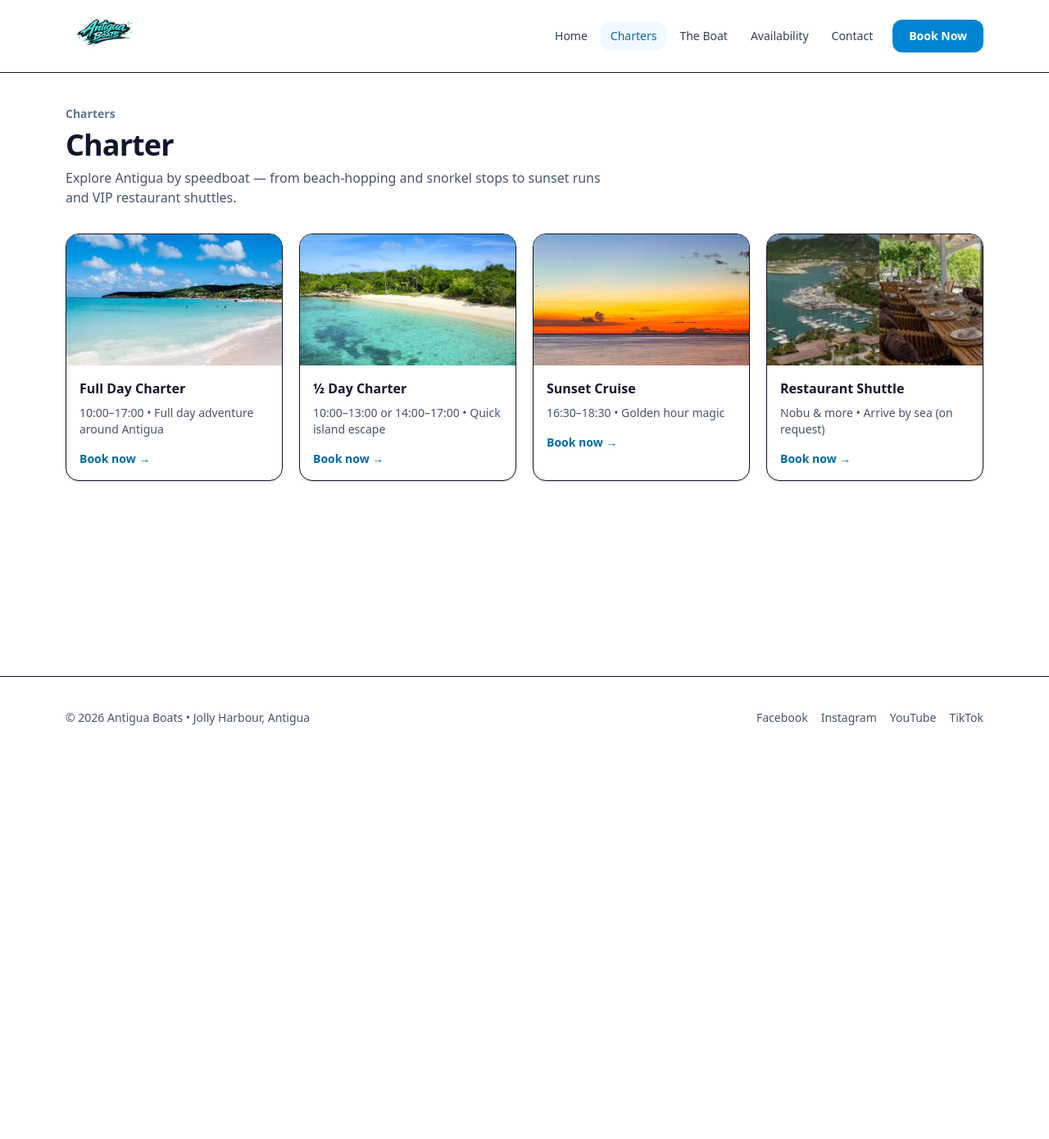
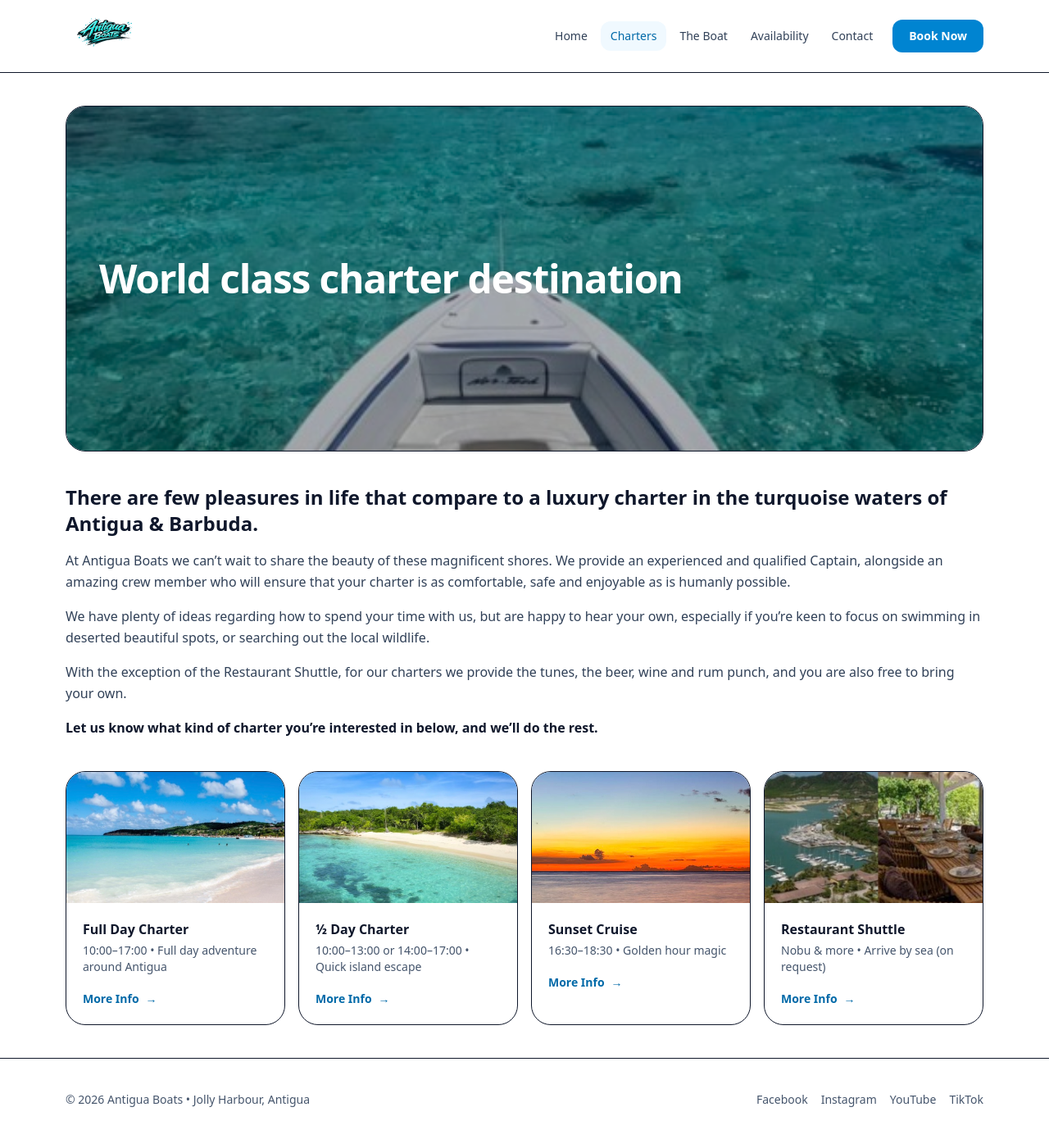
Before and after one commit to paulfairbrother1000/antiguaboats-web, a Next.js app: page /charters in a window 1280 px wide. Shown: the whole page at 82% size. Before the commit the page ends 926 px from the top, so only its background shows below. Built offline with nearby package versions, Linux system fonts and the light colour scheme.

Commit message:
charters

```diff
--- a/src/app/charters/page.tsx
+++ b/src/app/charters/page.tsx
@@ -34,33 +34,96 @@ const charterTiles: CharterTile[] = [
   },
 ];
 
+export const dynamic = "force-dynamic";
+
 export default function ChartersPage() {
   return (
     <main className="mx-auto max-w-6xl px-4 py-10">
-      <div className="text-sm font-semibold text-slate-500">Charters</div>
-      <h1 className="mt-2 text-4xl font-black tracking-tight text-slate-900">Charter</h1>
-      <p className="mt-2 text-slate-600 max-w-2xl">
-        Explore Antigua by speedboat — from beach-hopping and snorkel stops to sunset runs and VIP restaurant shuttles.
-      </p>
+      {/* HERO */}
+      <section className="-mx-4 overflow-hidden rounded-3xl border bg-slate-100 md:mx-0">
+        <div className="relative">
+          {/* eslint-disable-next-line @next/next/no-img-element */}
+          <img
+            src="/charter-hero.jpeg"
+            alt="Antigua & Barbuda charter hero"
+            className="h-[320px] w-full object-cover md:h-[420px]"
+          />
 
-      <div className="mt-8 grid gap-5 md:grid-cols-4">
-        {charterTiles.map((t) => (
-          <Link
-            key={t.slug}
-            href={t.slug === "restaurant-shuttle" ? "/charters/restaurant-shuttle" : `/charters/${t.slug}`}
-            className="group overflow-hidden rounded-2xl border bg-white shadow-sm hover:shadow-md transition"
-          >
-            <img src={t.imageSrc} alt={t.title} className="h-40 w-full object-cover" />
-            <div className="p-4">
-              <div className="text-base font-extrabold text-slate-900">{t.title}</div>
-              <div className="mt-2 text-sm text-slate-600">{t.desc}</div>
-              <div className="mt-4 text-sm font-semibold text-sky-700 group-hover:underline">
-                Book now <span aria-hidden>→</span>
+          {/* Overlay */}
+          <div className="absolute inset-0 bg-black/30" />
+
+          <div className="absolute inset-0 flex items-center">
+            <div className="px-6 md:px-10">
+              <h1 className="text-3xl font-black tracking-tight text-white md:text-5xl">
+                World class charter destination
+              </h1>
+            </div>
+          </div>
+        </div>
+      </section>
+
+      {/* INTRO COPY */}
+      <section className="mt-10">
+        <h2 className="text-xl font-extrabold text-slate-900 md:text-2xl">
+          There are few pleasures in life that compare to a luxury charter in the turquoise waters of Antigua &amp;
+          Barbuda.
+        </h2>
+
+        <div className="mt-4 space-y-4 text-slate-700 leading-relaxed">
+          <p>
+            At Antigua Boats we can’t wait to share the beauty of these magnificent shores. We provide an experienced
+            and qualified Captain, alongside an amazing crew member who will ensure that your charter is as comfortable,
+            safe and enjoyable as is humanly possible.
+          </p>
+
+          <p>
+            We have plenty of ideas regarding how to spend your time with us, but are happy to hear your own, especially
+            if you’re keen to focus on swimming in deserted beautiful spots, or searching out the local wildlife.
+          </p>
+
+          <p>
+            With the exception of the Restaurant Shuttle, for our charters we provide the tunes, the beer, wine and rum
+            punch, and you are also free to bring your own.
+          </p>
+
+          <p className="font-semibold text-slate-900">
+            Let us know what kind of charter you’re interested in below, and we’ll do the rest.
+          </p>
+        </div>
+      </section>
+
+      {/* CHARTER OPTIONS */}
+      <section className="mt-10">
+        <div className="grid gap-4 sm:grid-cols-2 lg:grid-cols-4">
+          {charterTiles.map((tile) => (
+            <div key={tile.slug} className="overflow-hidden rounded-3xl border bg-white">
+              <div className="relative">
+                {/* eslint-disable-next-line @next/next/no-img-element */}
+                <img
+                  src={tile.imageSrc}
+                  alt={tile.title}
+                  className="h-40 w-full object-cover"
+                  loading="lazy"
+                />
+              </div>
+
+              <div className="p-5">
+                <div className="text-base font-extrabold text-slate-900">{tile.title}</div>
+                <div className="mt-1 text-sm text-slate-600">{tile.desc}</div>
+
+                <div className="mt-4">
+                  <Link
+                    href={`/charters/${tile.slug}`}
+                    className="inline-flex items-center gap-2 text-sm font-bold text-sky-700 hover:text-sky-800"
+                  >
+                    More Info <span aria-hidden>→</span>
+                  </Link>
+                </div>
               </div>
             </div>
-          </Link>
-        ))}
-      </div>
+          ))}
+        </div>
+      </section>
     </main>
   );
 }
```
Also changed, not shown: public/charter-hero.jpeg (added).
